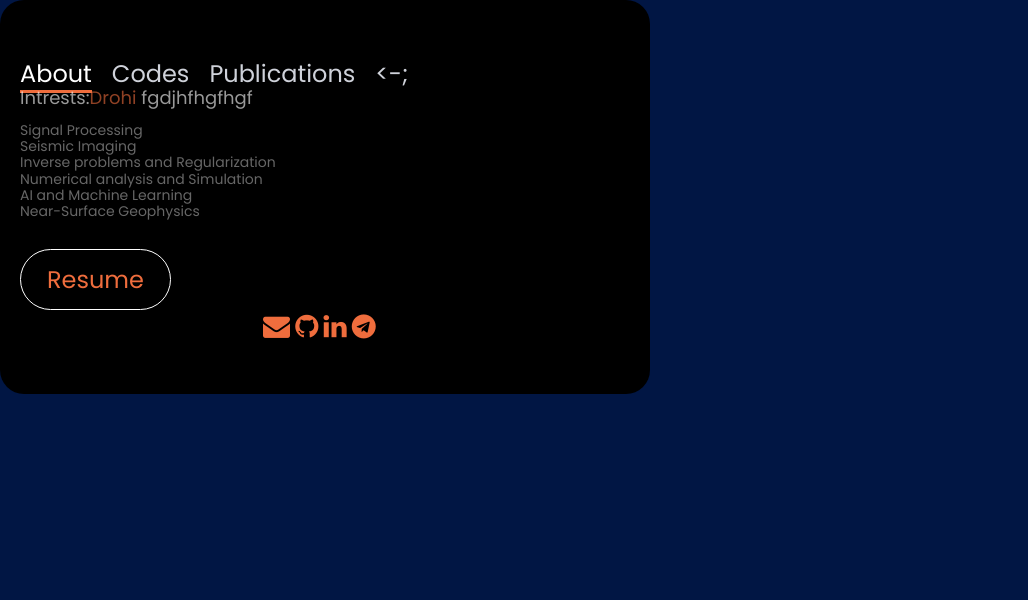
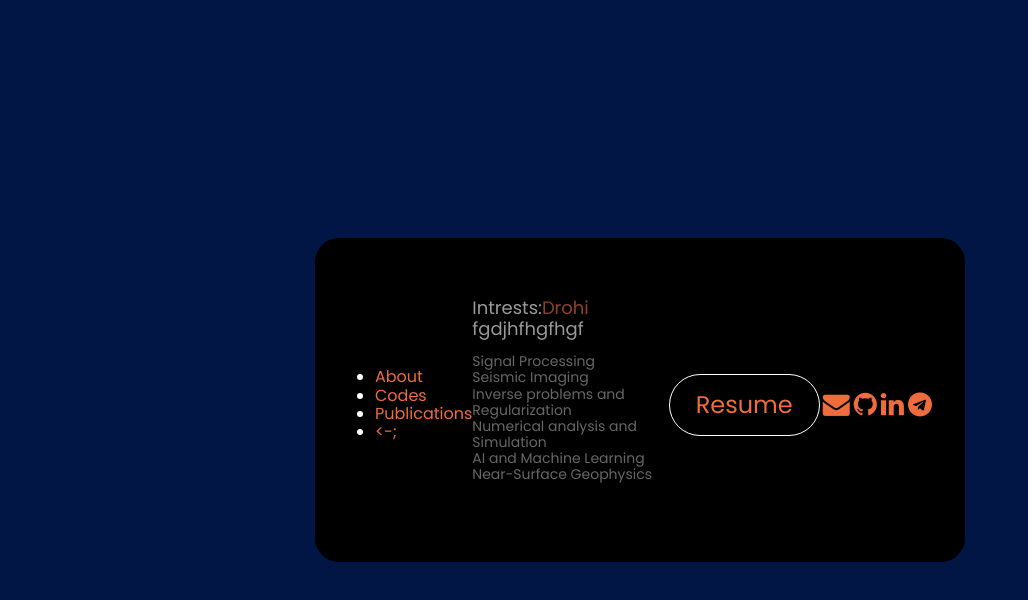
Before and after one commit to MBejvani/bejvani-homepage, a plain HTML site: page index.html in a window 1280 px wide. Shown: the whole page, without its empty margins (0-1028 px from the left). Drawn offline with nearby package versions, Linux system fonts and the light colour scheme.

Commit message:
Update style.css

```diff
--- a/style.css
+++ b/style.css
@@ -3,7 +3,7 @@
 }
 
 body {
-/*   display: flex; */
+  display: flex;
   align-items: center;
   justify-content: center;
   margin: 0;
@@ -14,7 +14,7 @@ body {
 }
 
 .card {
-/*   display: flex; */
+  display: flex;
   align-items: center;
   width: 75vw;
   max-width: 650px;
@@ -66,66 +66,11 @@ body {
   border-radius: 40px;
 }
 
-/**
- * Links
- */
 a {
   font-weight: normal;
   text-decoration: none;
   color:#EF6D3D;
 }
-
-/* small {
-  font-size: 75%;
-} */
-
-/* Menu Links */
-ul.main-menu {
-/*   font-size: 24px;
-  font-weight: 400;
-  margin-top: 0;
-  margin-right: 30px;
-  margin-bottom: 10px; */
-
-  margin: 0;
-  padding: 0;
-  display: flex;
-  flex-wrap: wrap;
-/*   justify-content: center; */
-  list-style: none;
-}
-ul.main-menu li a {
-  margin-right: 20px;
-  font-size: 24px;
-  border-bottom: solid transparent 3px;
-  color:#cfd2da;
-}
-ul.main-menu li a:hover {
-  color:#FFFFFF;
-}
-ul.main-menu li a.active {
-  color:#FFFFFF;
-  border-bottom-color:#EF6D3D;
-}
-
-/* header, #content, footer {
-  display: flex;
-  background: #000000;
-  width: 75vw;
-  max-width: 650px;
-  padding: 60px 30px 50px 20px;
-  color: #FFFFFF;
-  border-radius: 24px;
-} */
-
-/* Utility classes */
-/* .hide {
-  display:none;
-}
-.show {
-  display:block;
-}
- */
 
 @media (width <= 600px) {
   .card {
```
